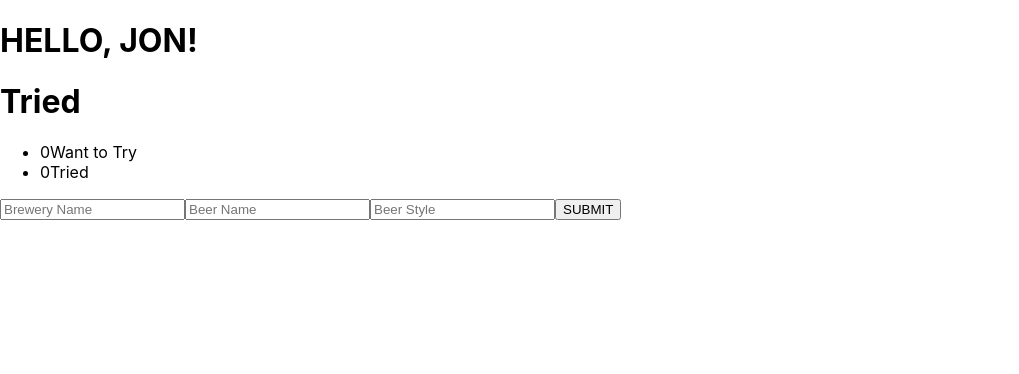
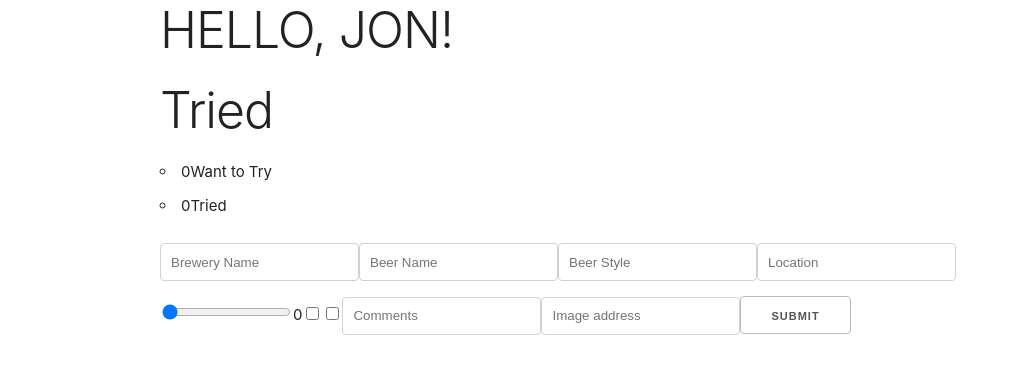
Before and after one commit to ThadStin/project-4-frontend, a React (Create React App) app: page / in a window 1280 px wide. Shown: the top 374 px of the page, without its empty margins (0-1019 px from the left). Built offline with nearby package versions, Linux system fonts and the light colour scheme.

Commit message:
added slider to form

```diff
--- a/public/index.html
+++ b/public/index.html
@@ -20,6 +20,8 @@
       Learn how to configure a non-root public URL by running `npm run build`.
     -->
     <title>React App</title>
+    <link rel="stylesheet" href="https://cdnjs.cloudflare.com/ajax/libs/skeleton/2.0.4/skeleton.min.css">
+    <link rel="stylesheet" href="">
     <link rel="stylesheet" href="https://cdnjs.cloudflare.com/ajax/libs/font-awesome/5.8.2/css/all.css" crossorigin="anonymous">
   </head>
   <body>
--- a/src/App.js
+++ b/src/App.js
@@ -155,7 +155,7 @@ class App extends Component {
 ////////////////////////  RENDER  ////////////////////////
   render() {
     return (
-      <div>
+      <div className="container">
       <h1> HELLO, JON! </h1>
       <Header
         currentView={this.state.currentView}
--- a/src/components/Form.js
+++ b/src/components/Form.js
@@ -46,7 +46,7 @@ class Form extends Component {
      })
   }
 //------------- gonna have to flesh out this file quite a bit ----------
-
+// this form needs serious work
   render () {
     return (
       <div className="form" >
@@ -72,6 +72,50 @@ class Form extends Component {
             value={this.state.beer_style}
             id='beer_style'
           />
+{/*-----------/////////////////////////----------*/}
+          <input
+            type='text'
+            placeholder='Location'
+            onChange={this.handleChange}
+            value={this.state.location}
+            id='location'
+          />
+          <br></br>
+          <input
+            type="range" min="0" max="10"
+            placeholder='Ranking'
+            onChange={this.handleChange}
+            value={this.state.ranking}
+            id='ranking'
+          /><output id="ranking" for="ranking">{this.state.ranking}</output>
+          <input
+            type='checkbox'
+            placeholder='Tried'
+            onChange={this.handleChange}
+            value={this.state.tried}
+            id='tried'
+          />
+          <input
+            type='checkbox'
+            placeholder='Liked'
+            onChange={this.handleChange}
+            value={this.state.liked}
+            id='liked'
+          />
+          <input
+            type='text'
+            placeholder='Comments'
+            onChange={this.handleChange}
+            value={this.state.comments}
+            id='comments'
+          />
+          <input
+            type='text'
+            placeholder='Image address'
+            onChange={this.handleChange}
+            value={this.state.img}
+            id='img'
+          />
           <button type='submit'> SUBMIT </button>
         </form>
       </div>
```
